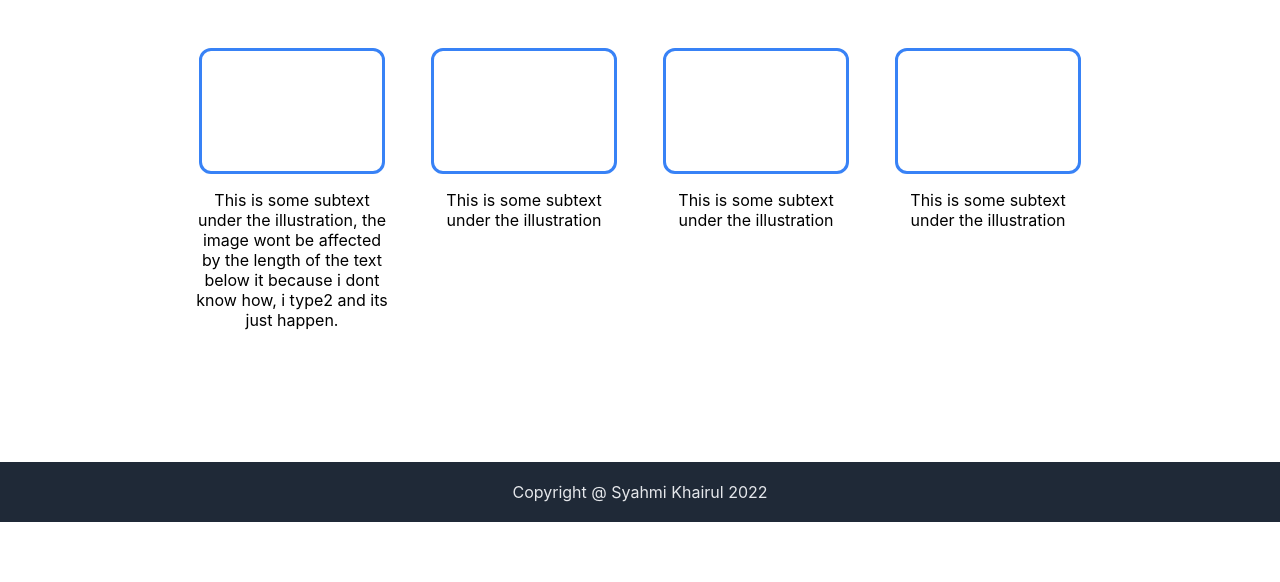
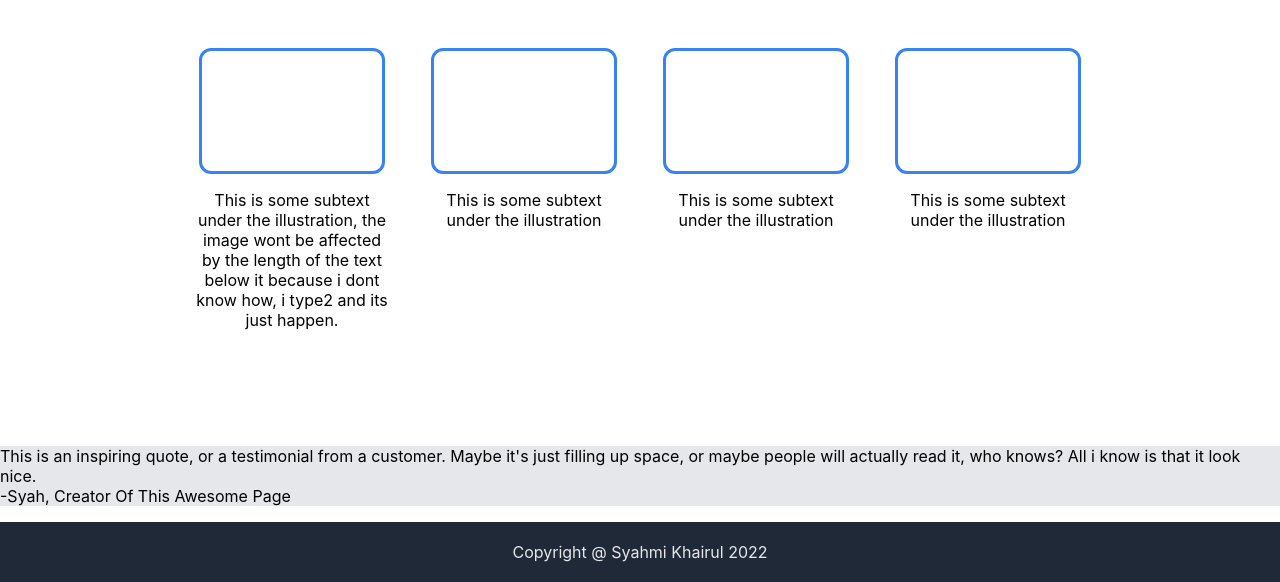
Before and after one commit to Syahkhayy/My-Landing-Page, a plain HTML site: page index.html in a window 1280 px wide. Shown: the part 673-1255 px from the top of the page. Before the commit the page ends 1195 px from the top, so only its background shows below. Drawn offline with Linux system fonts and the light colour scheme.

Commit message:
Add 3rd section which is quote (Structure)

```diff
--- a/index.html
+++ b/index.html
@@ -51,6 +51,12 @@
                 </div>
             </div>
         </div>
+        <div class="quote">
+            <div class="q-text">
+                This is an inspiring quote, or a testimonial from a customer. Maybe it's just filling up space, or maybe people will actually read it, who knows? All i know is that it look nice.
+            </div>
+            <div class="from">-Syah, Creator Of This Awesome Page</div>
+        </div>
     </div>
     <div class="footer">
         Copyright @ Syahmi Khairul 2022
--- a/style.css
+++ b/style.css
@@ -112,3 +112,9 @@ a {
     margin: 16px;
     max-width: 200px;
 }
+
+.quote {
+    background-color: #E5E7EB;
+    display: flex;
+    flex-direction: column;
+}
```
